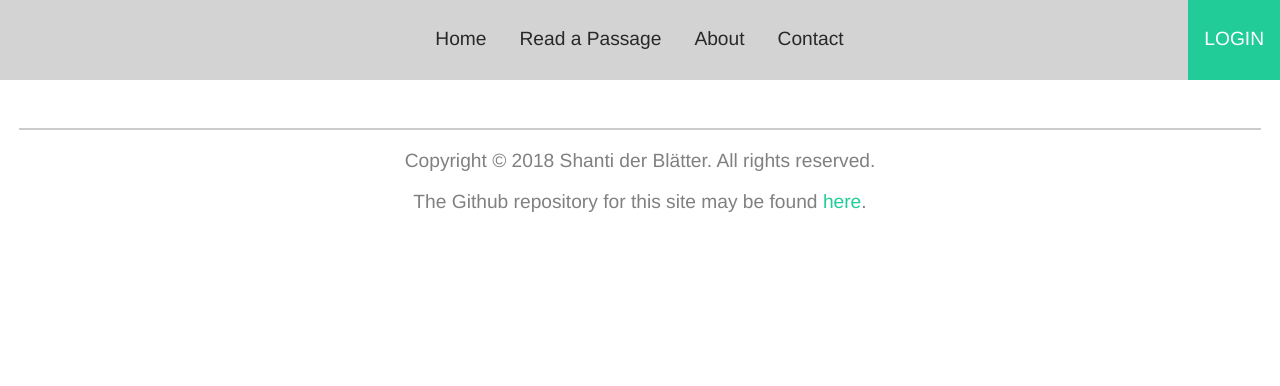
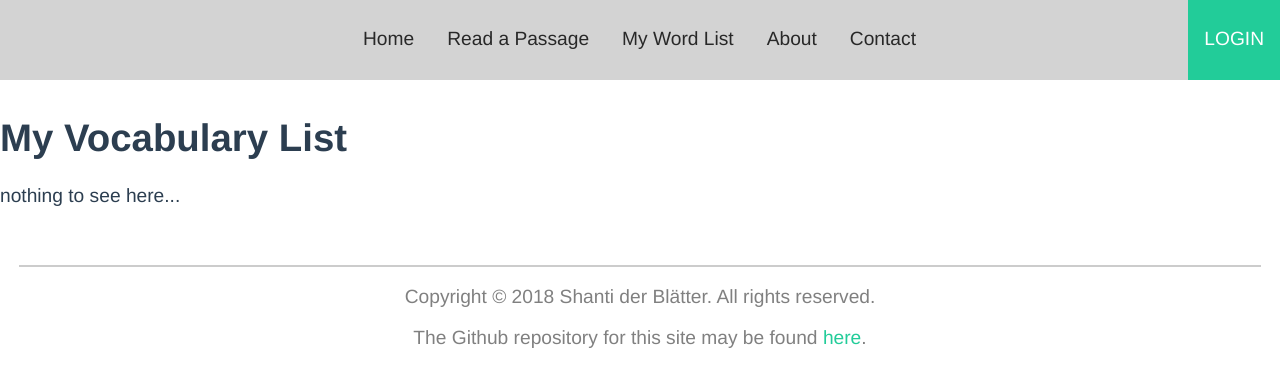
Before and after one commit to empathephant/suprasegmental-reader, a Vue app: page /#/vocabulary in a window 1280 px wide. Shown: the top 386 px of the page. Built offline with nearby package versions, Linux system fonts and the light colour scheme.

Commit message:
add vocabulary list

```diff
--- a/src/components/AppHeader.vue
+++ b/src/components/AppHeader.vue
@@ -10,10 +10,14 @@
         </div>
 	    <li id="home"><router-link to="/">Home</router-link></li>
 	    <li v-if="teacher_type" class="nav-item"><router-link to="/add">Add<span class="wrap"> a Passage</span></router-link></li>
+
 	    <li v-if="teacher_type" class="nav-item"><router-link to="/browse">Browse<span class="wrap"> Passages</span></router-link></li>
 	    <li v-else class="nav-item"><router-link to="/browse">Read<span class="wrap"> a Passage</span></router-link></li>
+        <li v-if="!teacher_type" class="nav-item"><router-link to="/vocabulary"><span class="wrap">My </span>Word List</router-link></li>
 	    <li class="nav-item"><router-link to="/about">About</router-link></li>
 	    <li class="nav-item"><router-link to="/contact">Contact</router-link></li>
+
+
         <li class="nav-item user_type user_info" id="login" v-if="current_user.first_name === undefined" v-on:click="switchUser">LOGIN</li>
 	    <div class="user_info" v-else>
 	        <li class="nav-item user_name" v-bind:class="{teacher: teacher_type}" v-on:click="switchUser">{{ current_user.first_name}}<span class="wrap">{{" " + current_user.last_name}}</span></li>
--- /dev/null
+++ b/src/components/Vocab.vue
@@ -0,0 +1,33 @@
+<template>
+    <div>
+        <div id="hero">
+            <h1>My Vocabulary List</h1>
+        </div>
+        <div id="container">
+            <p>nothing to see here...</p>
+        </div>
+    </div>
+</template>
+
+<script>
+ export default {
+    name: 'Vocab',
+    data () {
+        return {
+
+        }
+    },
+
+    computed: {
+
+    },
+
+     methods: {
+
+     }
+ }
+</script>
+
+<style scoped>
+
+</style>
--- a/src/router/index.js
+++ b/src/router/index.js
@@ -5,6 +5,7 @@ import Add from '@/components/Add'
 import Browse from '@/components/Browse'
 import About from '@/components/About'
 import Contact from '@/components/Contact'
+import Vocab from '@/components/Vocab'
 
 Vue.use(Router)
 
@@ -34,6 +35,11 @@ export default new Router({
       path: '/contact',
       name: 'Contact',
       component: Contact
+    },
+    {
+      path: '/vocabulary',
+      name: 'Vocabulary',
+      component: Vocab
     }
   ]
 })
```
Also changed, not shown: org/to-do.md (+10 -3 lines).
